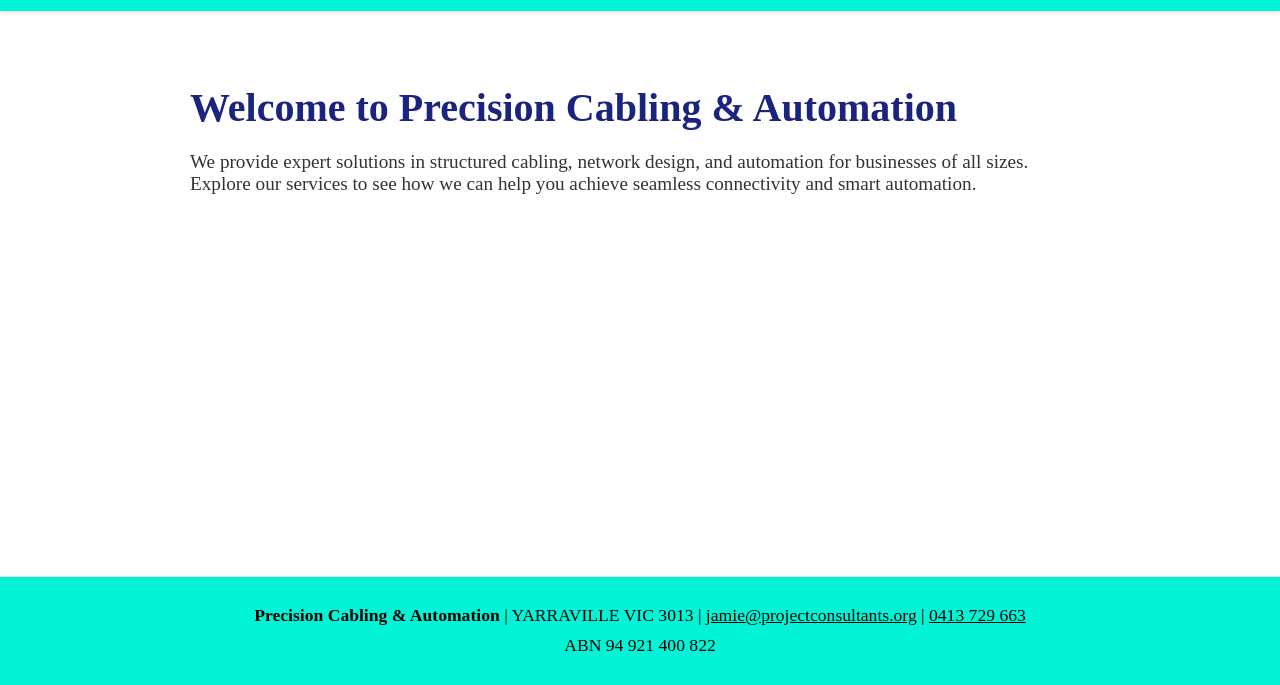
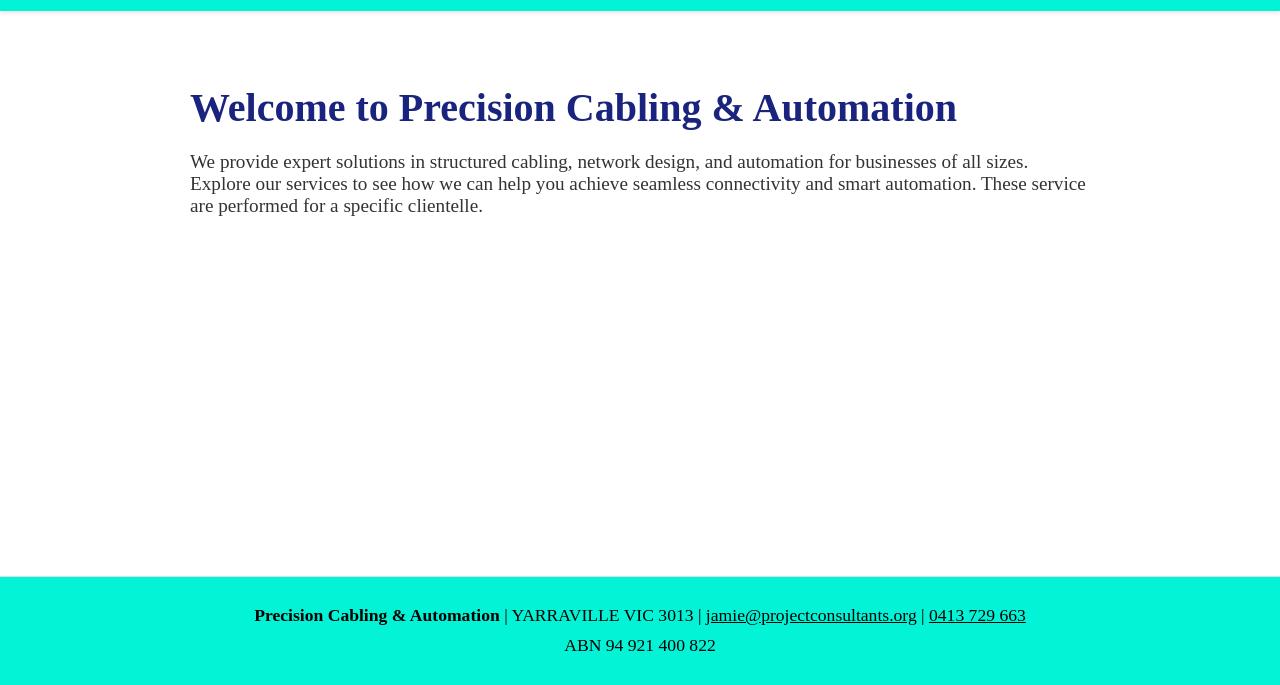
Before and after one commit to Precis60/Precision_Website_HTML, a plain HTML site: page index.html in a window 1280 px wide. Shown: the part 115-800 px from the top of the page. Drawn offline with Linux system fonts and the light colour scheme.

Commit message:
Update index.html

```diff
--- a/index.html
+++ b/index.html
@@ -33,7 +33,7 @@
             <p>
                 We provide expert solutions in structured cabling, network design, and automation for businesses of all
                 sizes. Explore our services to see how we can help you achieve seamless connectivity and smart
-                automation.
+                automation. These service are performed for a specific clientelle.
             </p>
             <!-- Add more homepage content as needed -->
         </section>
```
